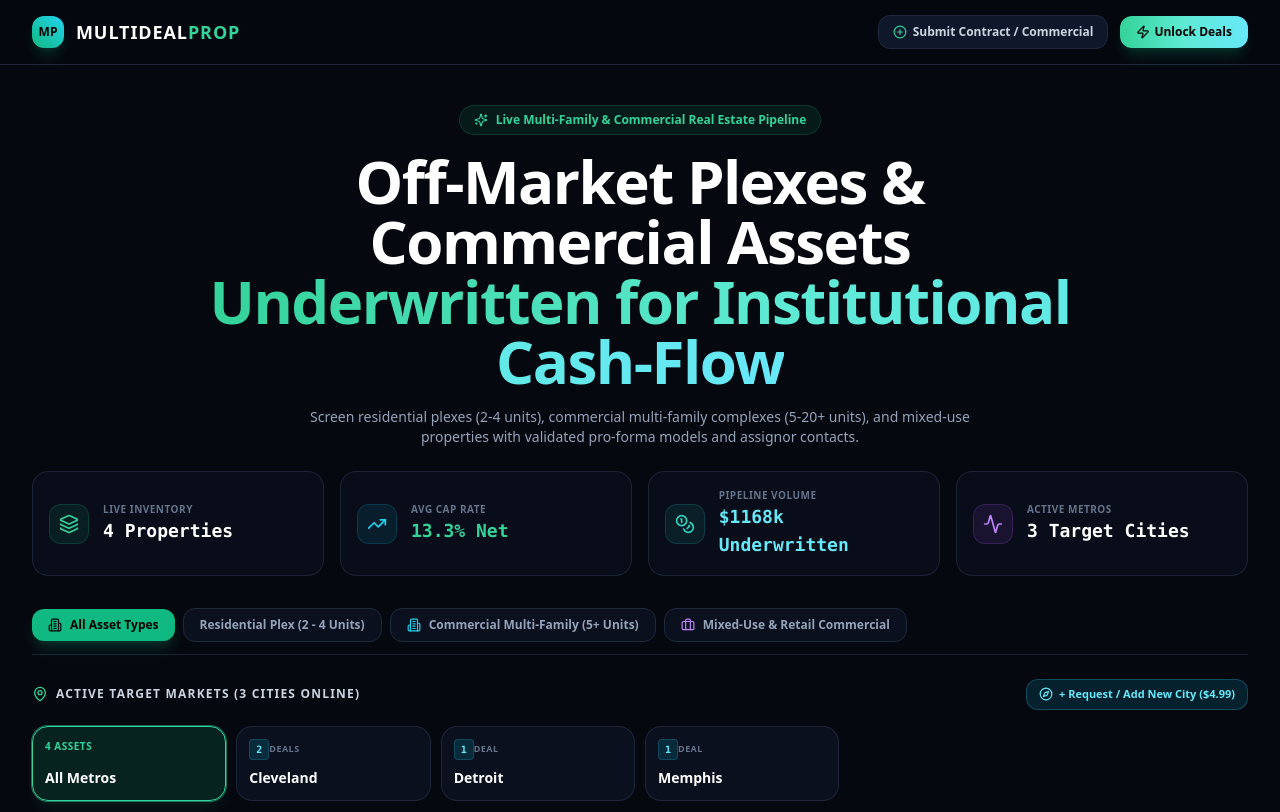
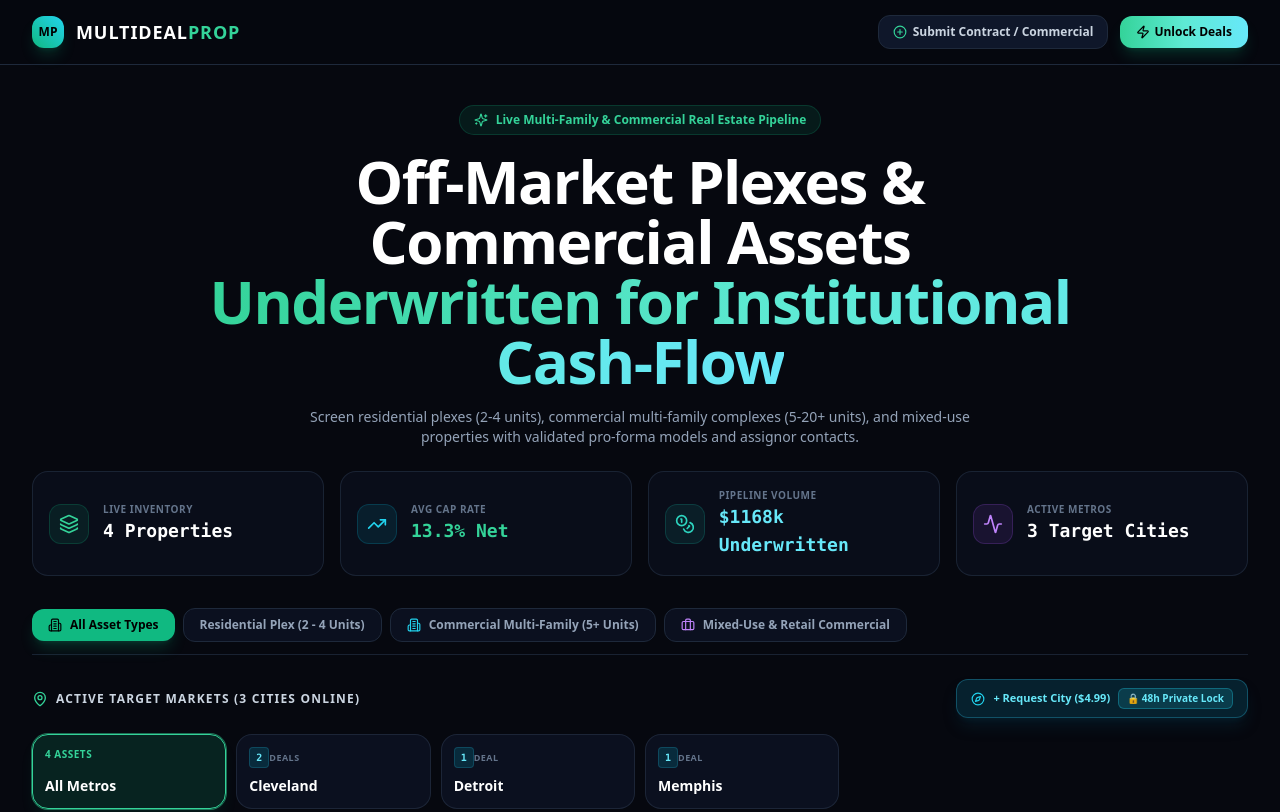
Before and after one commit to MultiDeal/multidealprop, a Next.js app: page / in a window 1280 px wide. Shown: the top 812 px of the page. Built offline with nearby package versions, Linux system fonts and the light colour scheme; no server answers; the database is empty.

Commit message:
Enhance Link styling and add private lock badge
Updated the Link component's className and added a badge for the private lock feature.

```diff
--- a/src/app/page.tsx
+++ b/src/app/page.tsx
@@ -323,10 +323,13 @@ export default function HomePage() {
 
           <Link
   href="/request-city"
-  className="inline-flex items-center gap-1.5 text-[11px] font-extrabold text-cyan-300 hover:text-white bg-cyan-950/60 border border-cyan-800/70 hover:border-cyan-400 px-3 py-1.5 rounded-xl transition-all w-fit"
+  className="inline-flex items-center gap-2 text-[11px] font-extrabold text-cyan-300 hover:text-white bg-cyan-950/60 border border-cyan-800/80 hover:border-cyan-400 px-3.5 py-2 rounded-xl transition-all shadow-lg shadow-cyan-950/40 w-fit group"
 >
-  <Compass className="w-3.5 h-3.5" />
-  <span>+ Request / Add New City ($4.99)</span>
+  <Compass className="w-3.5 h-3.5 text-cyan-400 group-hover:rotate-45 transition-transform" />
+  <span>+ Request City ($4.99)</span>
+  <span className="bg-cyan-400/15 text-cyan-300 text-[10px] font-black px-2 py-0.5 rounded-md border border-cyan-400/30">
+    🔒 48h Private Lock
+  </span>
 </Link>
         </div>
 
```
